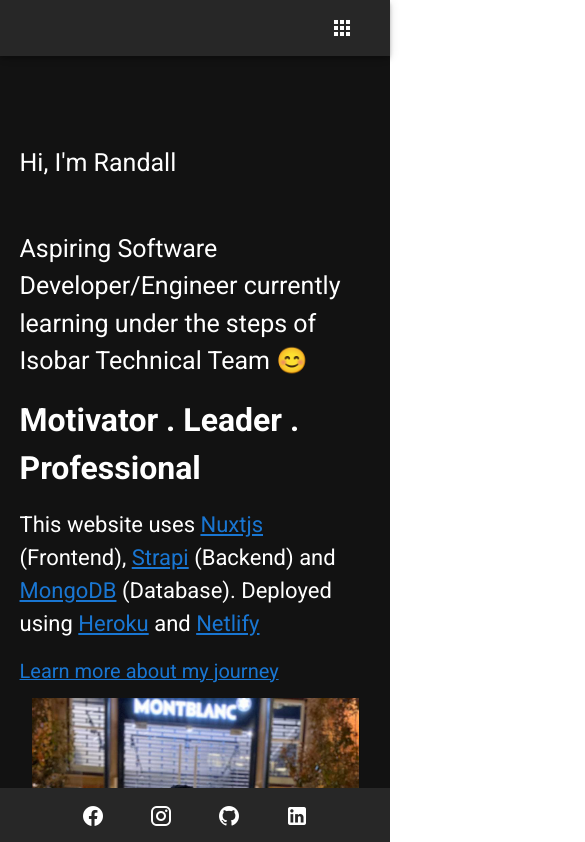
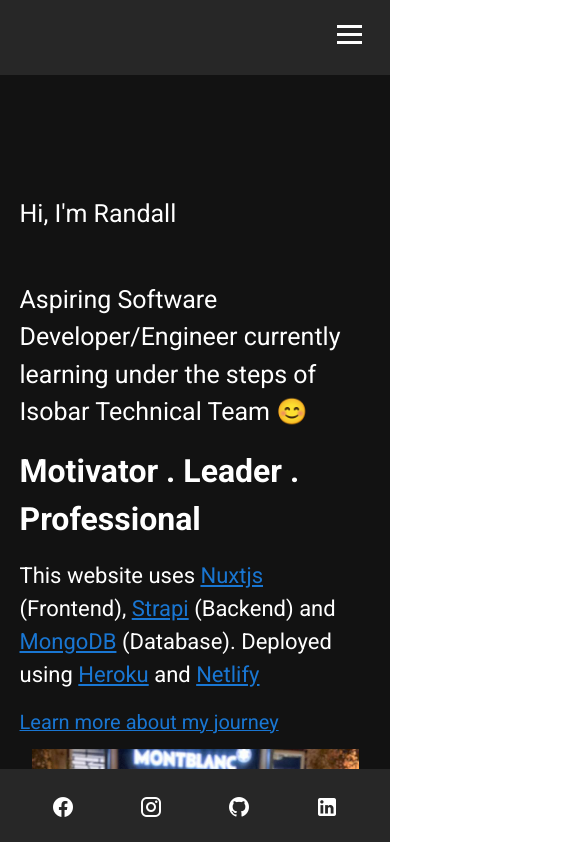
Before and after one commit to Randyyeo/Portfolio-Strapi-Frontend, a Nuxt app: page / in a window 390 px wide. Shown: the top 842 px of the page, 585 px wide, since content can reach past the window. Built offline with nearby package versions, Linux system fonts and the light colour scheme.

Commit message:
changed mobile designs

```diff
--- a/components/ExperienceDetails.vue
+++ b/components/ExperienceDetails.vue
@@ -80,4 +80,11 @@
     margin: auto;
   }
 }
+@media (max-width: 600px) {
+        .delay{
+            #message{
+                font-size: 10px
+            }
+        }
+    }
 </style>
--- a/components/Project.vue
+++ b/components/Project.vue
@@ -136,8 +136,12 @@
   margin: auto;
 }
 @media only screen and (max-width:1100px){
+  .two-container{
+    margin: 100px auto 100px auto
+  }
   .box{
     height: 550px;
+    width: 90%;
   }
 }
 </style>
--- a/components/educationDetails.vue
+++ b/components/educationDetails.vue
@@ -10,7 +10,7 @@
                 <v-col cols="6" class="mt-8">
 
 
-                    <img :src="`${detail.logo.url}`">
+                    <img class="images" :src="`${detail.logo.url}`">
                 </v-col>
                 <v-col cols="6">
                     <p>School : {{ detail.name }} <br>
@@ -168,8 +168,8 @@
 
 <style lang="scss" scoped>
     img{
-        height: 200px;
-        width: auto;
+        height: 100%;
+        width: 100%;
     }
     .names{
         text-align: center;
@@ -198,4 +198,11 @@
             margin: auto;
         }
     }
+    @media (max-width: 600px) {
+        .delay{
+            #message{
+                font-size: 10px
+            }
+        }
+    }
 </style>
--- a/layouts/default.vue
+++ b/layouts/default.vue
@@ -1,63 +1,33 @@
 <template>
 
-  <v-app>
-    <v-app-bar app fixed>
+  <div>
+    <nav>
+        <div class="empty">
 
-      <v-spacer></v-spacer>
-        <v-toolbar-items class="hidden-sm-and-down">
-
-          <v-btn to="/" class="elevation-0 mx-4">
-            <v-icon>mdi-home</v-icon>
-          </v-btn>
-          <v-btn to="/education" text class="mx-4">
-            Education
-          </v-btn>
-          <v-btn to="/experience" text class="mx-4">
-            Experience
-          </v-btn>
-          <v-btn to="/projects" text class="mx-4">
-            Projects
-          </v-btn>
-        </v-toolbar-items>
-        <v-toolbar-items>
-          <v-btn @click="show=!show" class="hidden-md-and-up" elevation="0">
-            <v-icon>mdi-apps</v-icon>
-          </v-btn>
-        </v-toolbar-items>
+        </div>
 
 
 
-    </v-app-bar>
-    <v-navigation-drawer v-model='show' absolute temporary right>
-      <v-list>
-        <v-list-item>
-          <v-btn to="/" >
-            <v-icon>mdi-home</v-icon>
-          </v-btn>
-        </v-list-item>
-        <v-list-item>
-          <v-btn to="/education" >
-            Education
-          </v-btn>
-        </v-list-item>
-        <v-list-item>
-          <v-btn to="/experience" >
-            Experience
-          </v-btn>
-        </v-list-item>
-        <v-list-item>
-          <v-btn to="/projects" >
-            Projects
-          </v-btn>
-        </v-list-item>
-      </v-list>
-    </v-navigation-drawer>
-    <Nuxt/>
-    <v-footer fixed>
-      <v-row class="justify-center py-4">
-        <v-btn v-for="(link,index) in links" :key="index" icon class="mx-4" @click="goTo(link[1])">
-          <v-icon>{{ link[0] }}</v-icon>
-        </v-btn>
+        <ul :class="slide ? 'openNavLink' + ' ' + 'transition' : 'navLink' ">
+          <li><a href="/">Home</a></li>
+          <li><a href="./education">Education</a></li>
+          <li><a href="./experience">Experience</a></li>
+          <li><a href="./projects">Projects</a></li>
+        </ul>
+
+        <div class="burger" @click="navSlide">
+          <div class="line1"></div>
+          <div class="line2"></div>
+          <div class="line3"></div>
+        </div>
+      </nav>
+
+    <Nuxt class="content"/>
+    <footer>
+      <v-row class="footer">
+        <div v-for="(link,index) in links" :key="index"  class="links" @click="goTo(link[1])">
+          <v-icon id="icon">{{ link[0] }}</v-icon>
+        </div>
         <!-- <v-btn icon class="mx-4">
           <v-icon>mdi-facebook</v-icon>
         </v-btn>
@@ -71,8 +41,8 @@
           <v-icon>mdi-linkedin</v-icon>
         </v-btn> -->
       </v-row>
-    </v-footer>
-  </v-app>
+    </footer>
+  </div>
 
 </template>
 
@@ -84,18 +54,167 @@
         links: [["mdi-facebook", "https://www.facebook.com/randall.yeoshengkai"],
         ["mdi-instagram", "https://www.instagram.com/only_randy/"],
         ["mdi-github", "https://github.com/Randyyeo"],
-        ["mdi-linkedin", "https://www.linkedin.com/in/randall-yeo-243aa219b/"]]
+        ["mdi-linkedin", "https://www.linkedin.com/in/randall-yeo-243aa219b/"]],
+        slide: false
 
       }
     },
     methods: {
       goTo(url){
         window.open(url)
+      },
+      navSlide(){
+        this.slide = !this.slide
       }
+
     }
   }
 </script>
 
 <style lang="scss" scoped>
 
+  .content{
+    margin-bottom: 1cm;
+  }
+  footer{
+    background-color: #272727;
+    position: fixed;
+    bottom: 0;
+    width: 100%;
+    height: 75px;
+
+  }
+
+  .footer{
+    display: flex;
+    color: white;
+    justify-content: center;
+    padding-top: 0.8cm;
+  }
+
+  .links{
+    margin: 0 24px;
+  }
+
+  #icon{
+    color: white;
+    cursor: pointer;
+    height: 40px;
+    width: 40px;
+    border-radius: 20px;
+  }
+
+  #icon:hover{
+    background-color: grey;
+
+
+  }
+
+  nav{
+    background-color: #272727;
+    position: relative;
+    display: flex;
+    justify-content: space-between;
+  }
+
+  .openNavLink{
+    background-color: #272727;
+    display: flex;
+    width: 45%;
+    justify-content: space-around;
+    height: 75px;
+    /* padding-left: 8cm; */
+    padding-top: 20px;
+    margin-right: 6%;
+  }
+
+  .navLink{
+    background-color: #272727;
+    display: flex;
+    width: 45%;
+    justify-content: space-around;
+    height: 75px;
+    /* padding-left: 8cm; */
+    padding-top: 20px;
+    margin-right: 6%;
+  }
+
+  .openNavLink a{
+    letter-spacing: 3px;
+    font-weight: bold;
+    font-size: 15px;
+    color: white;
+    text-decoration: none;
+    margin: 0 1cm;
+    /* margin: 0 8px; */
+    font-family: "Roboto", sans-serif;
+  }
+
+  .openNavLink li{
+    list-style: none;
+  }
+  .navLink a {
+  letter-spacing: 3px;
+  font-weight: bold;
+  font-size: 25px;
+  color: white;
+  text-decoration: none;
+  margin: 0 1cm;
+  /* margin: 0 8px; */
+  font-family: "Roboto", sans-serif;
+  }
+
+  .navLink li {
+  list-style: none;
+  }
+
+  .burger div {
+  width: 25px;
+  height: 3px;
+  margin: 5px;
+  background-color: white;
+  }
+
+  .burger {
+  display: none;
+  cursor: pointer;
+  height:75px;
+  margin-right: 6%;
+  padding-top: 20px;
+  }
+
+
+
+  @media screen and (max-width: 1300px){
+    .navLink{
+
+        display: none;
+    }
+    .transition {
+        right: -5%;
+    }
+
+    .openNavLink{
+      position: absolute;
+        height: 100vh;
+        top: 75px;
+        display: flex;
+        flex-direction: column;
+        align-items: center;
+        transition: 0.5s;
+        background-color: grey;
+        z-index: 999;
+    }
+
+    .navLink li {
+        list-style: none;
+        margin-right: 33px;
+        letter-spacing: 3px;
+        font-weight: bold;
+        font-size: 14px;
+    }
+    .burger {
+        display: block;
+    }
+  }
 </style>
--- a/pages/education.vue
+++ b/pages/education.vue
@@ -1,6 +1,7 @@
 <template>
-    <EducationDetails class="my-6"/>
-
+    <v-app>
+        <EducationDetails class="my-6"/>
+    </v-app>
 </template>
 
 <script>
--- a/pages/experience/index.vue
+++ b/pages/experience/index.vue
@@ -1,13 +1,11 @@
 <template>
-    <ExperienceDetails class="my-6"/>
+  <v-app>
+    <ExperienceDetails class="my-6" />
+  </v-app>
 </template>
 
 <script>
-    export default {
-
-    }
+export default {};
 </script>
 
-<style lang="scss" scoped>
-
-</style>
+<style lang="scss" scoped></style>
--- a/pages/index.vue
+++ b/pages/index.vue
@@ -1,5 +1,6 @@
 <template>
-    <v-container class=" my-12" style="width: 90%;">
+  <v-app>
+    <v-container class=" mt-6 mb-12" style="width: 90%;">
     <v-row class="pt-10 hidden-sm-and-down" >
       <v-col col="6" class="pt-16">
         <p class="my-8">Hi, I'm Randall</p>
@@ -35,7 +36,7 @@
 
 
     </v-container>
-
+  </v-app>
 </template>
 
 <script>
--- a/pages/projects.vue
+++ b/pages/projects.vue
@@ -1,4 +1,5 @@
 <template>
+  <v-app>
   <div class="mt-6">
     <MyProjects :data="projects" v-if="projects !== null" />
     <v-container v-if="projects === null" class="delay">
@@ -9,6 +10,7 @@
       </p>
     </v-container>
   </div>
+  </v-app>
 </template>
 
 <script>
@@ -56,4 +58,11 @@
     margin: auto;
   }
 }
+@media (max-width: 600px) {
+        .delay{
+            #message{
+                font-size: 10px
+            }
+        }
+    }
 </style>
```
Also changed, not shown: assets/README.md (deleted).
